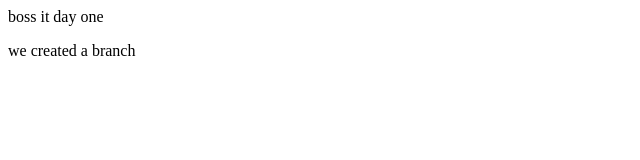
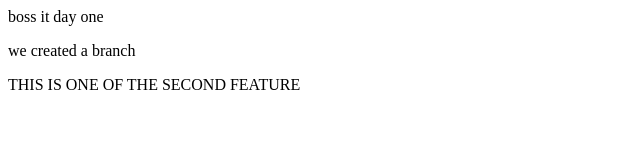
Before and after one commit to ugginabalaji272/LocalRepo, a plain HTML site: page index.html in a window 1280 px wide. Shown: the whole page, without its empty margins (0-640 px from the left). Drawn offline with Linux system fonts and the light colour scheme.

Commit message:
second feature

```diff
--- a/index.html
+++ b/index.html
@@ -1,2 +1,3 @@
 <p>boss it day one</p>
 <p>we created a branch</p>
+<p>THIS IS ONE OF THE SECOND FEATURE</p>
```
